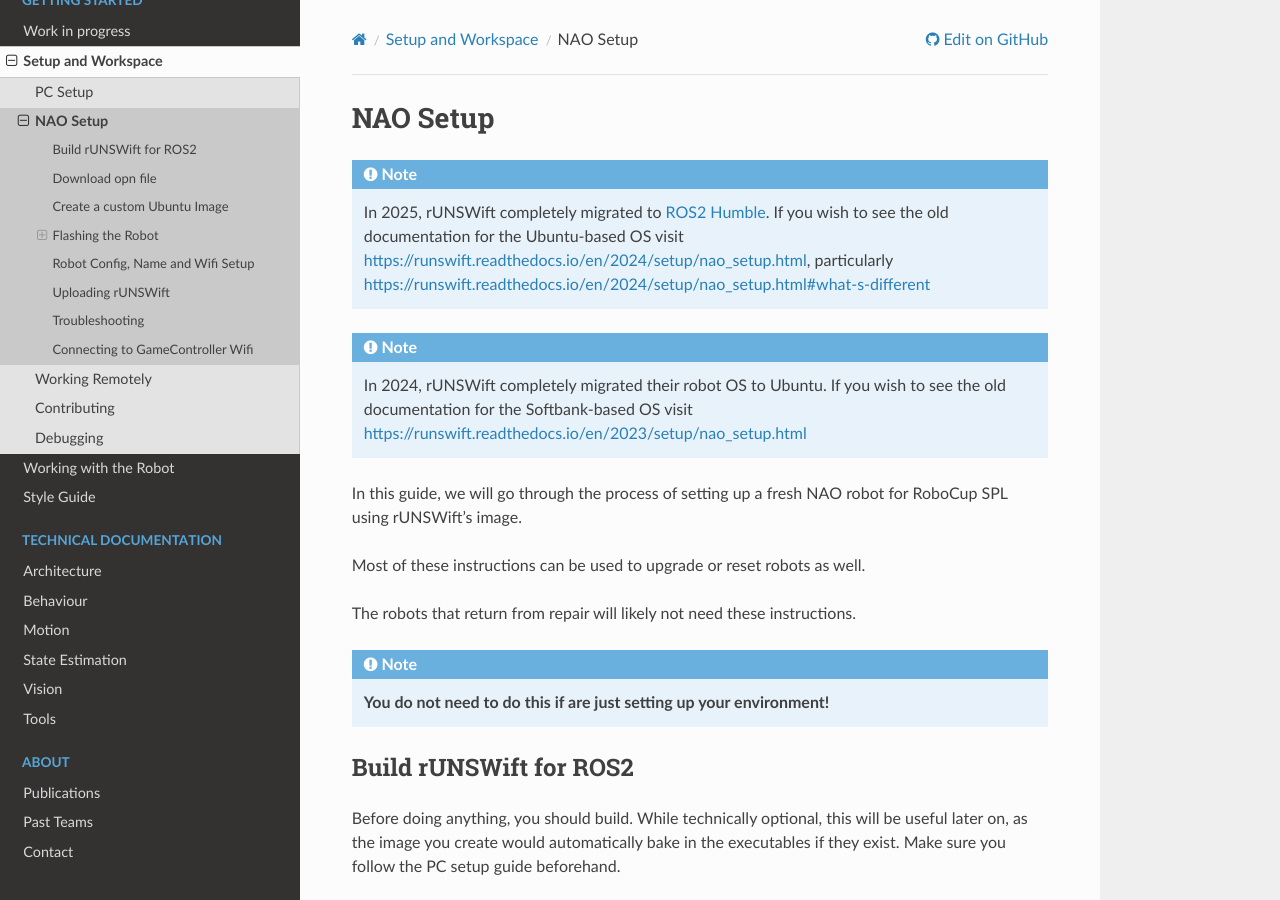
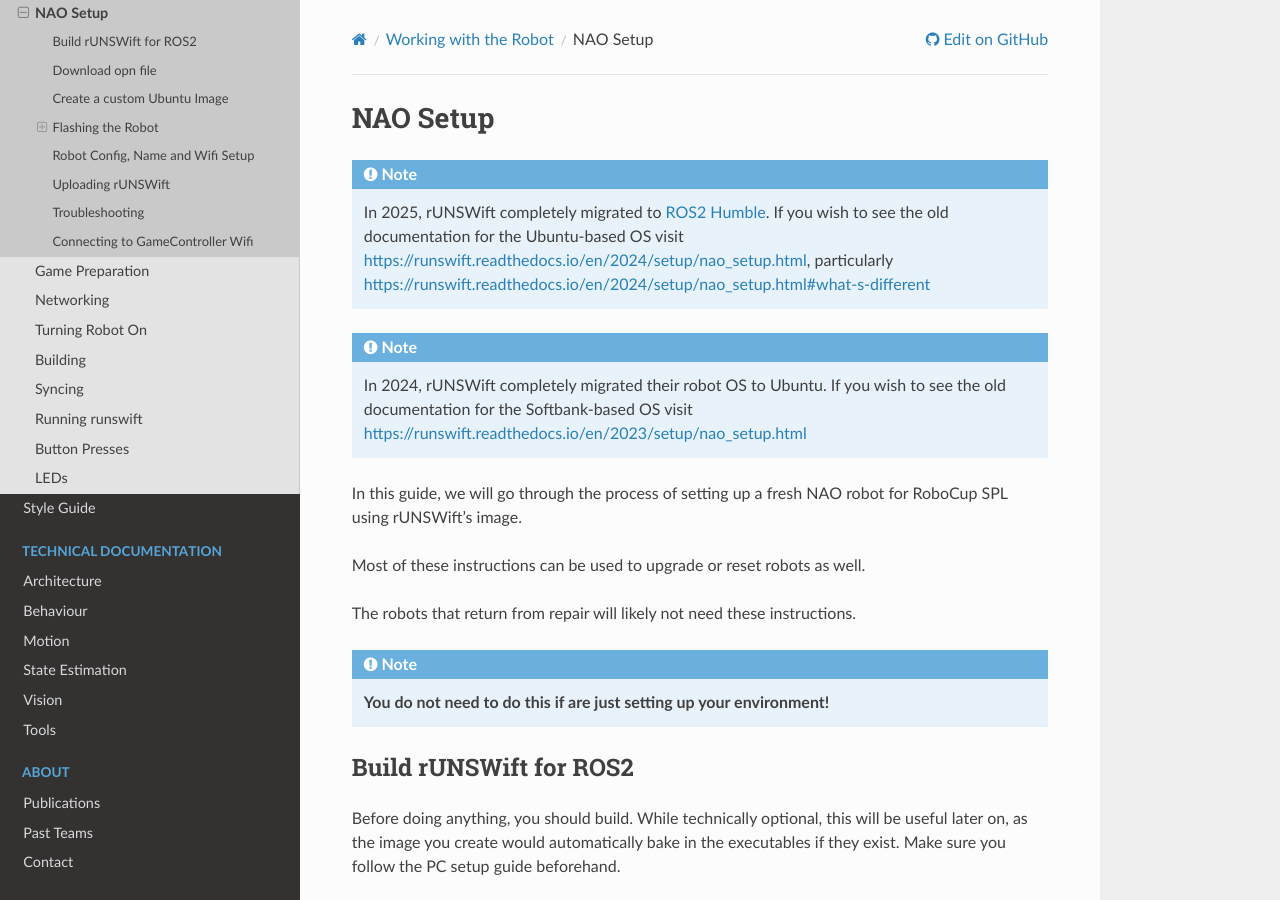
Before and after one commit to UNSWComputing/rUNSWift-docs, a Sphinx documentation site: the page built from source/getting_started/working_with_the_robot/nao_setup.rst, in a window 1280 px wide and 900 px high. Built offline with Sphinx 7.4.7 and the Read the Docs theme 3.1.0, drawn with Linux system fonts in a browser that asks for light colours.

Commit message:
moved nao setup

```diff
--- a/source/getting_started/setup_and_workspace/index.rst
+++ b/source/getting_started/setup_and_workspace/index.rst
@@ -5,7 +5,6 @@
 .. toctree::
 
    pc_setup
-   nao_setup
    working_remotely
    contributing/index
    debugging/index
--- a/source/getting_started/working_with_the_robot/index.rst
+++ b/source/getting_started/working_with_the_robot/index.rst
@@ -5,6 +5,7 @@
 .. toctree::
     :maxdepth: 3
 
+    nao_setup
     game_preparation/index
     networking
     turning_on
```
Also changed, not shown: source/getting_started/working_with_the_robot/nao_setup.rst (renamed from source/getting_started/setup_and_workspace/nao_setup.rst).
